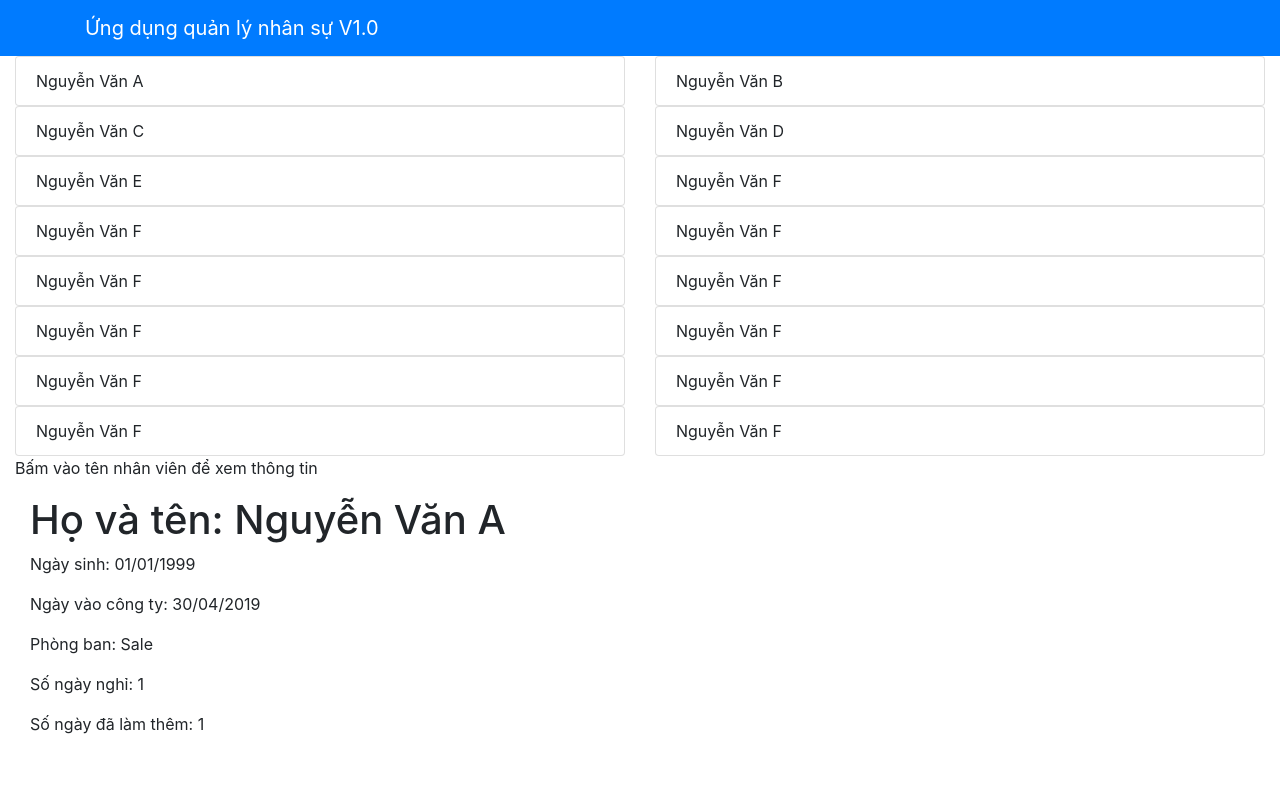
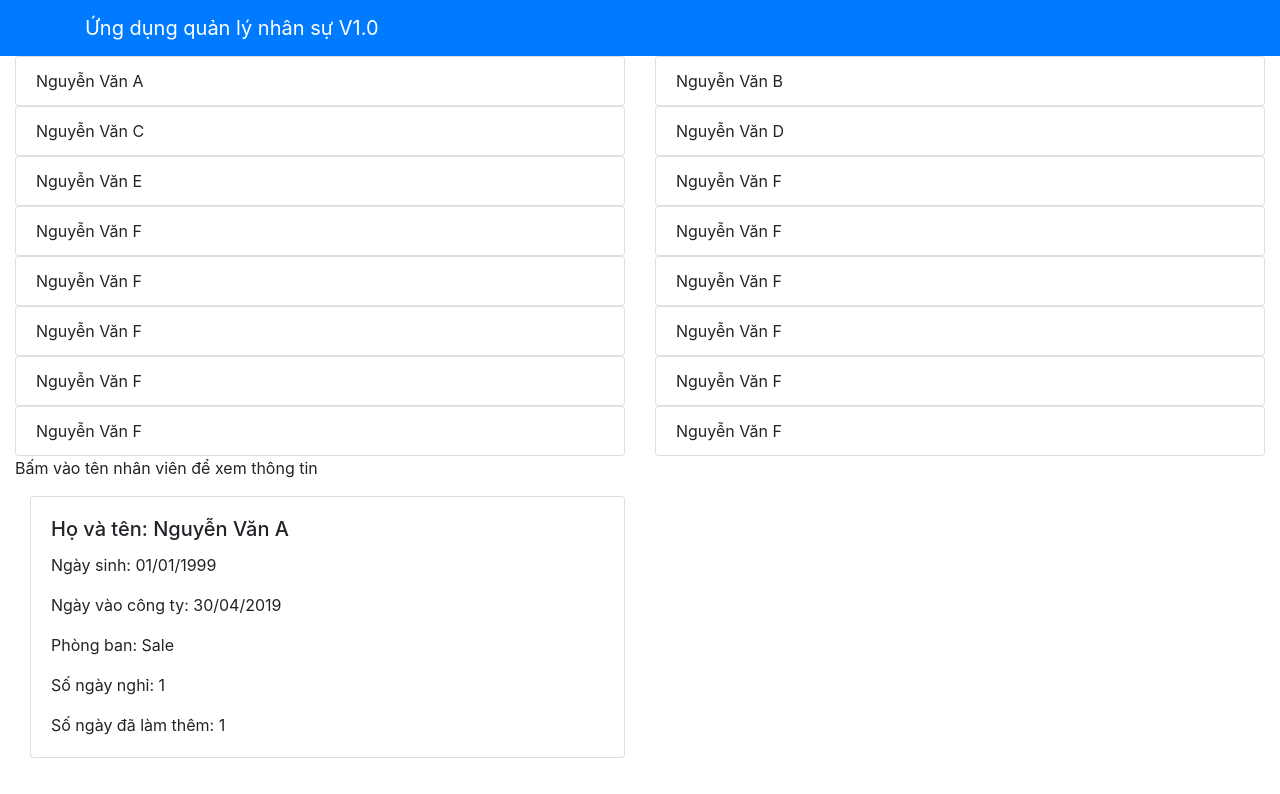
Before and after one commit to nhtc/FunixReactJS, a React (Create React App) app: page / in a window 1280 px wide. Both pictures are taken after a click on the item "Nguyễn Văn A". Shown: the top 794 px of the page. Built offline with nearby package versions, Linux system fonts and the light colour scheme.

Commit message:
add Card from reactstrap

```diff
--- a/src/components/StaffListComponent.js
+++ b/src/components/StaffListComponent.js
@@ -1,5 +1,12 @@
 import React, { Component } from "react";
-import { ListGroup, ListGroupItem } from "reactstrap";
+import {
+	ListGroup,
+	ListGroupItem,
+	Card,
+	CardBody,
+	CardText,
+	CardTitle,
+} from "reactstrap";
 import dateFormat from "dateformat";
 class StaffList extends Component {
 	constructor(props) {
@@ -16,15 +23,27 @@ class StaffList extends Component {
 		if (staff != null) {
 			return (
 				<div className="col-6">
-					<h1>Họ và tên: {staff.name}</h1>
-					<p>Ngày sinh: {dateFormat(staff.doB, "dd/mm/yyyy")}</p>
-					<p>
-						Ngày vào công ty:{" "}
-						{dateFormat(staff.startDate, "dd/mm/yyyy")}
-					</p>
-					<p>Phòng ban: {staff.department.name}</p>
-					<p>Số ngày nghỉ: {staff.annualLeave}</p>
-					<p>Số ngày đã làm thêm: {staff.overTime}</p>
+					<Card>
+						<CardBody>
+							<CardTitle>Họ và tên: {staff.name}</CardTitle>
+							<CardText>
+								Ngày sinh: {dateFormat(staff.doB, "dd/mm/yyyy")}
+							</CardText>
+							<CardText>
+								Ngày vào công ty:{" "}
+								{dateFormat(staff.startDate, "dd/mm/yyyy")}
+							</CardText>
+							<CardText>
+								Phòng ban: {staff.department.name}
+							</CardText>
+							<CardText>
+								Số ngày nghỉ: {staff.annualLeave}
+							</CardText>
+							<CardText>
+								Số ngày đã làm thêm: {staff.overTime}
+							</CardText>
+						</CardBody>
+					</Card>
 				</div>
 			);
 		} else {
```
